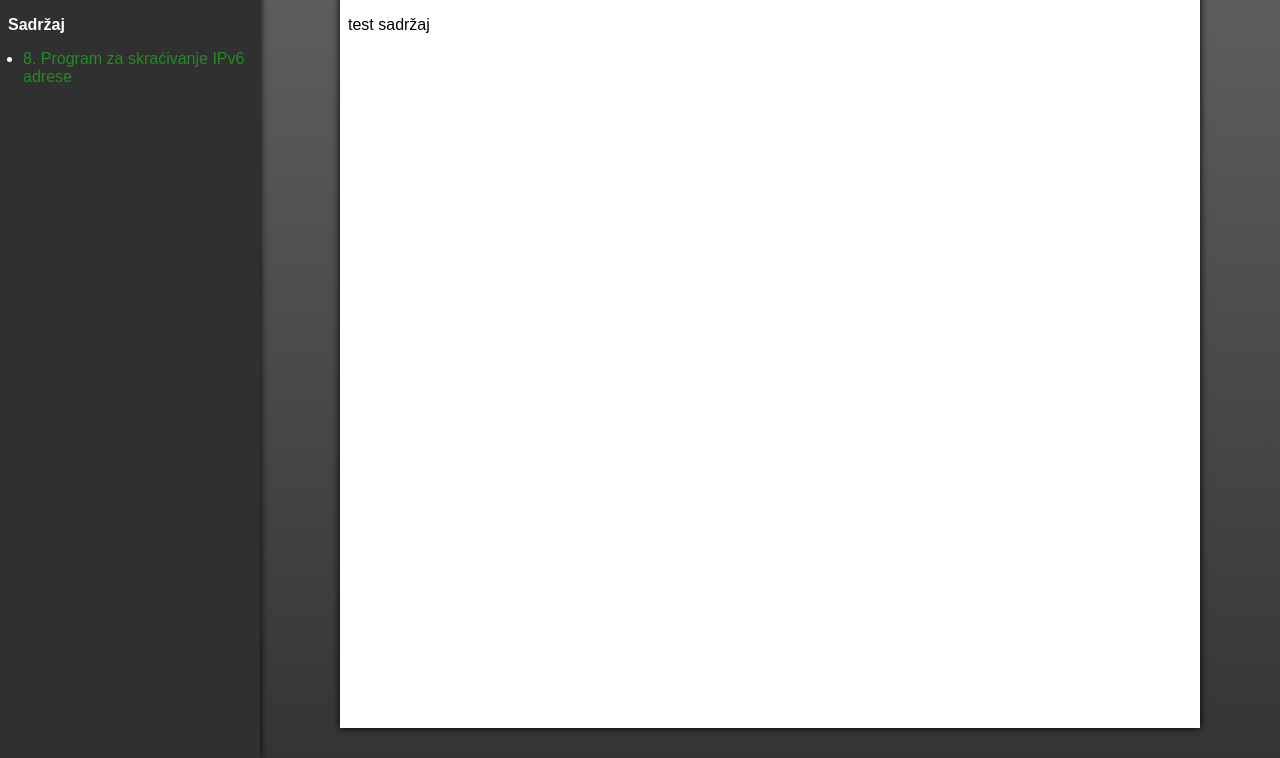
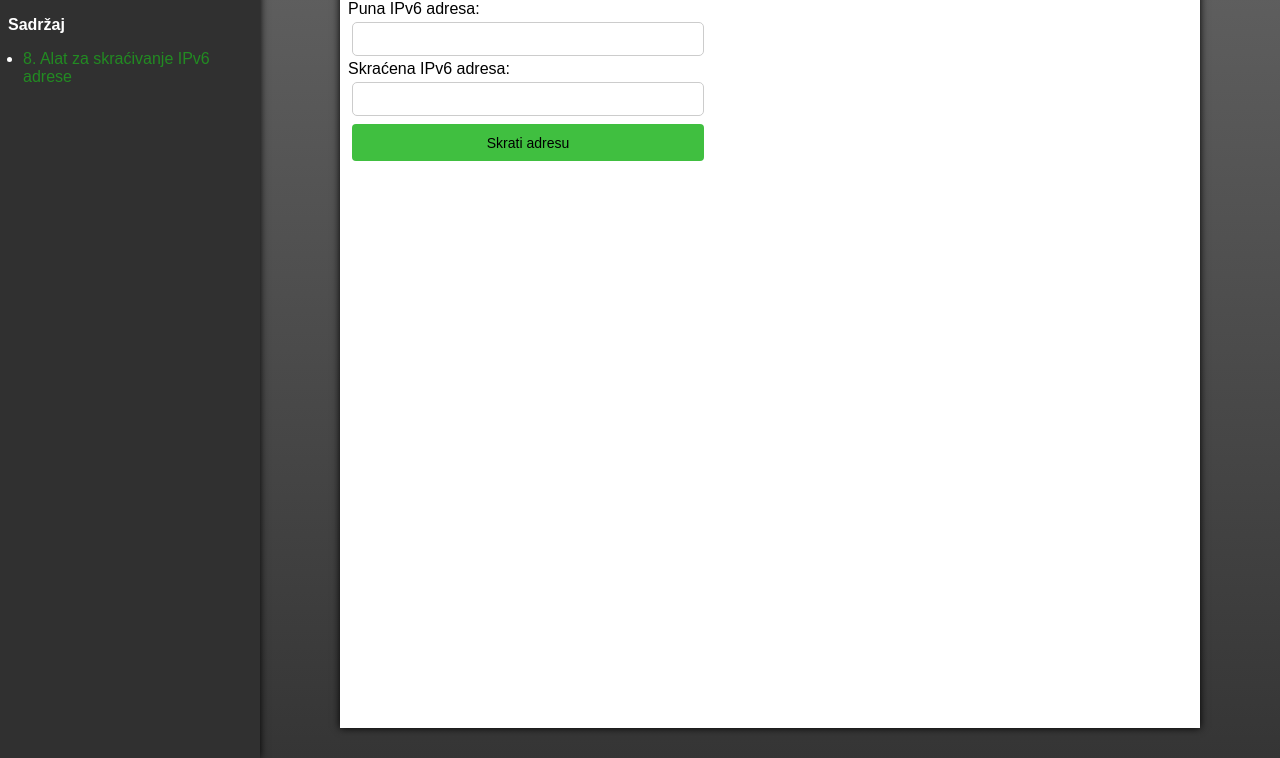
Before and after one commit to Karl255/Website, an Eleventy site: page source/rm-zadaci/8-ipv6-skracivanje.html in a window 1280 px wide. Shown: the part 42-800 px from the top of the page. Built offline with nearby package versions, Linux system fonts and the light colour scheme; Eleventy itself is replaced by a stand-in of ours; files that its build step writes are made by us from their sources.

Commit message:
Finished a task for RM (8)

```diff
--- a/source/rm-zadaci/8-ipv6-skracivanje.html
+++ b/source/rm-zadaci/8-ipv6-skracivanje.html
@@ -1,11 +1,21 @@
 ---
-title: 8. Program Za skraćivanje IPv6 adrese
+title: 8. Alat Za skraćivanje IPv6 adrese
 date: 2020-01-12
 layout: blog-layout.njk
 blogRoot: RM Zadaci
+stylesheets:
+   - rm-8-style.css
+scripts:
+  - rm-8-script.js
 eleventyNavigation:
-  key: 8. Program za skraćivanje IPv6 adrese
+  key: 8. Alat za skraćivanje IPv6 adrese
   parent: RM Zadaci
   order: 8
 ---
-<p>test sadržaj</p>
+<article>
+  <label for="longAddress">Puna IPv6 adresa:</label>
+  <input id="longAddress" type="text">
+  <label for="shortAddress">Skraćena IPv6 adresa:</label>
+  <input id="shortAddress" type="text">
+  <button onclick="shortenAddress()">Skrati adresu</button>
+</article>
--- /dev/null
+++ b/source/scripts/rm-8-script.js
@@ -0,0 +1,3 @@
+function shortenAddress() {
+	document.getElementById("shortAddress").value = document.getElementById("longAddress").value.replace(/\b:?(?:0+:?){2,}/, '::');
+}
--- /dev/null
+++ b/source/styles/rm-8-style.css
@@ -0,0 +1,27 @@
+input[type="text"] {
+	font-size: 14px;
+	margin: 4px;
+	padding: 8px 12px;
+	border: 1px solid #ccc;
+	border-radius: 5px;
+}
+
+button {
+	background-color: #40bf40;
+	cursor: pointer;
+	font-size: 14px;
+	margin: 4px;
+	padding: 10.5px 16px;
+	border: none;
+	border-radius: 4px;
+}
+
+button:hover {
+	background-color: #66cc66;
+}
+
+article {
+	display: flex;
+	flex-direction: column;
+	width: 360px;
+}
```
